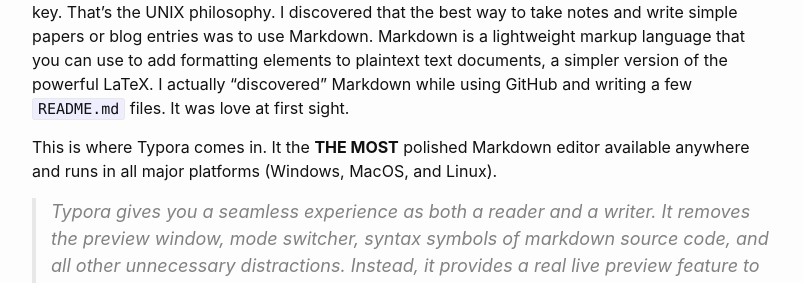
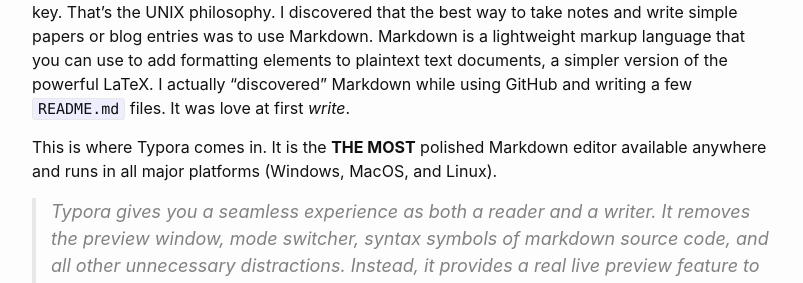
Before and after one commit to ekbann/ekbann.github.io, a Jekyll site: the page built from _posts/2024-01-16-typora.md, in a window 1280 px wide and 900 px high, scrolled down 394 px. Shown: the part 162-445 px from the top of the window, without its empty margins (238-1041 px from the left). Built offline with Jekyll 4.4.1, drawn with Linux system fonts in a browser that asks for light colours.

Commit message:
More post edits

```diff
--- a/_posts/2024-01-16-typora.md
+++ b/_posts/2024-01-16-typora.md
@@ -8,9 +8,9 @@ categories: typora markdown editor mathjax
 
 ![Typora logo](/assets/img/typora-logo.jpg "Typora logo")
 
-I am a power user, but I am also a minimalist. I don't like bloated software because simplicity is key. That's the UNIX philosophy. I discovered that the best way to take notes and write simple papers or blog entries was to use Markdown. Markdown is a lightweight markup language that you can use to add formatting elements to plaintext text documents, a simpler version of the powerful LaTeX. I actually "discovered" Markdown while using GitHub and writing a few `README.md` files. It was love at first sight.
+I am a power user, but I am also a minimalist. I don't like bloated software because simplicity is key. That's the UNIX philosophy. I discovered that the best way to take notes and write simple papers or blog entries was to use Markdown. Markdown is a lightweight markup language that you can use to add formatting elements to plaintext text documents, a simpler version of the powerful LaTeX. I actually "discovered" Markdown while using GitHub and writing a few `README.md` files. It was love at first *write*.
 
-This is where Typora comes in. It the **THE MOST** polished Markdown editor available anywhere and runs in all major platforms (Windows, MacOS, and Linux).
+This is where Typora comes in. It is the **THE MOST** polished Markdown editor available anywhere and runs in all major platforms (Windows, MacOS, and Linux).
 
 >Typora gives you a seamless experience as both a reader and a writer. It removes the preview window, mode switcher, syntax symbols of markdown source code, and all other unnecessary distractions. Instead, it provides a real live preview feature to help you concentrate on the content itself.
 >
```
